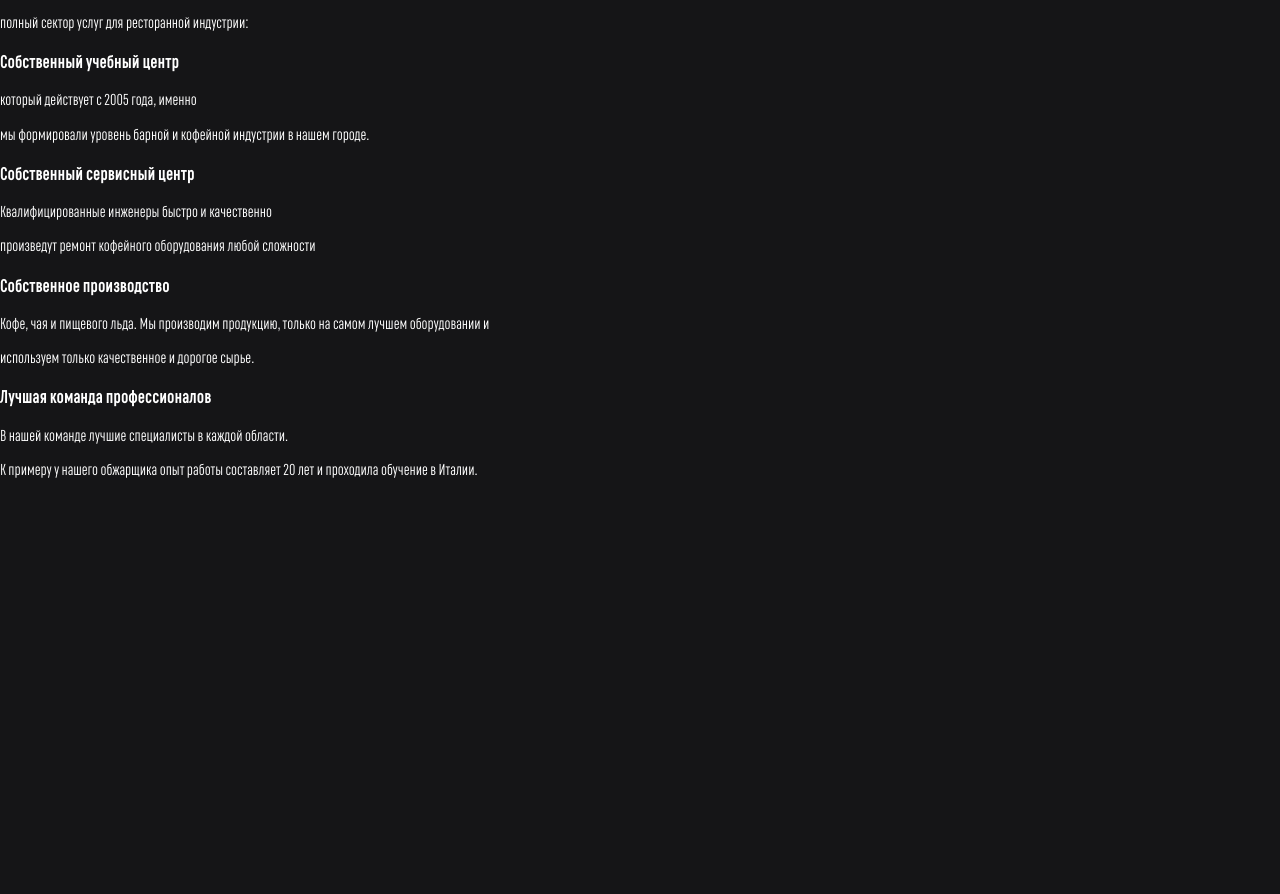
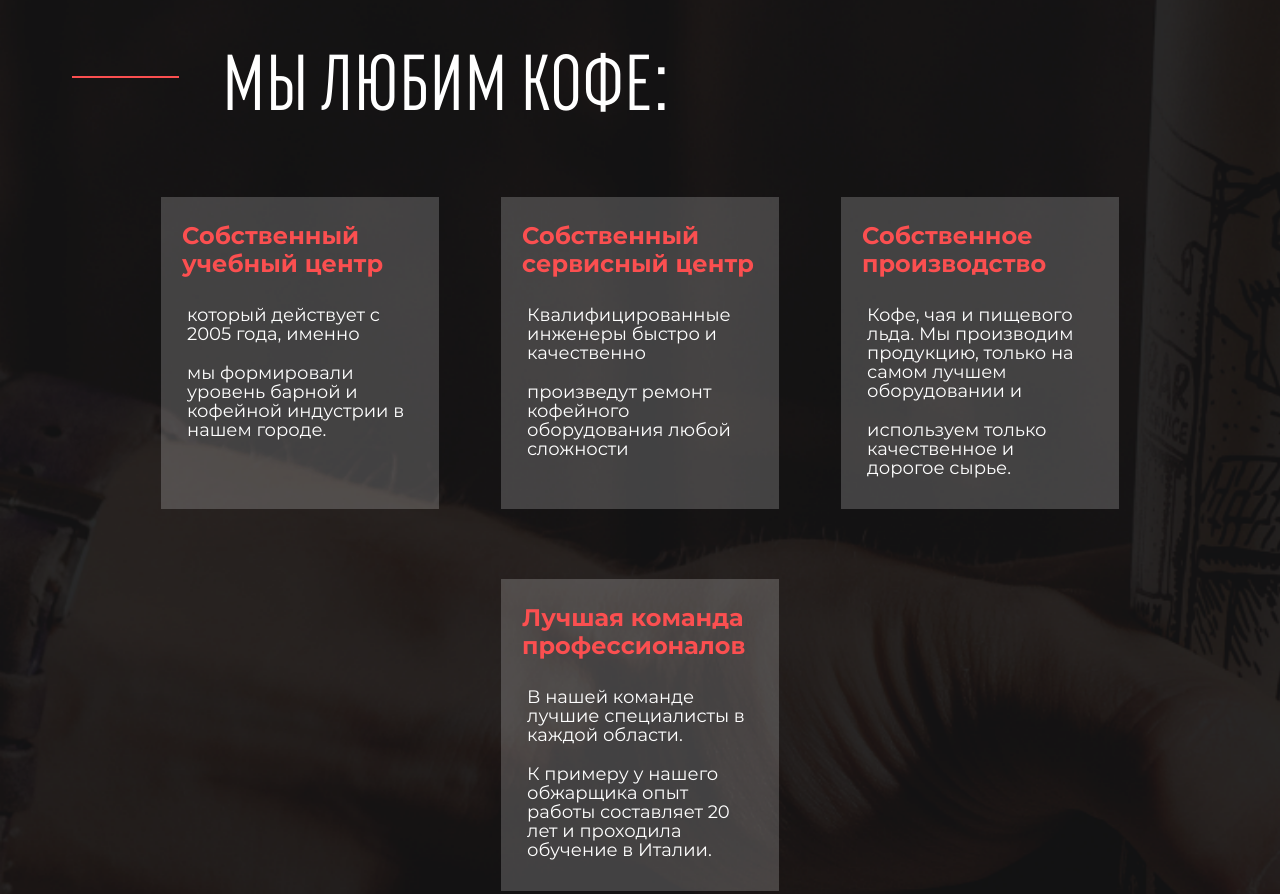
Before and after one commit to LOOKATmixer/testovoe-barservice, a plain HTML site: page index.html in a window 1280 px wide. Shown: the part 1360-2254 px from the top of the page. Before the commit the page ends 1854 px from the top, so only its background shows below. Drawn offline with nearby package versions, Linux system fonts and the light colour scheme.

Commit message:
added services

```diff
--- a/css/index.css
+++ b/css/index.css
@@ -224,8 +224,6 @@ body {
   background: url(../images/team.png);
   background-size: cover;
   box-sizing: border-box;
-  width: 100%;
-  max-height: 714px;
 }
 
 .about__team {
@@ -236,19 +234,21 @@ body {
   overflow: hidden;
 }
 
-.about__title {
+.container__title {
   position: absolute;
   margin: 0;
+  font-weight: 400;
   font-size: 80px;
   line-height: 83px;
   text-transform: uppercase;
   padding-left: 150px;
-  width: 320px;
 }
 
-.about__container {
+.block__title-container {
   position: relative;
-  max-width: 600px;
+  display: flex;
+  align-items: center;
+  max-width: 800px;
   left: 72px;
   top: 79px;
 }
@@ -256,17 +256,69 @@ body {
 .red-line {
   background-color: #fb4f50;
   position: absolute;
+  top: 50%;
+  left: 0;
   width: 107px;
   height: 2px;
-  margin-top: 40px;
 }
 
 /* Услуги -------*/
 
 .services {
-
+  display: block;
+  position: relative;
+  background: url(../images/services-background.png);
+  background-size: cover;
+  box-sizing: border-box;
 }
 
+.service__cards {
+  display: flex;
+  flex-wrap: wrap;
+  justify-content: center;
+  align-items: center;
+  margin: 200px auto 0;
+}
+
+.card__item {
+  max-width: 340px;
+  width: 100%;
+  margin-bottom: 70px;
+}
+
+.service__card {
+  display: block;
+  margin: 0 auto;
+  width: 278px;
+  height: 312px;
+  background: rgba(255, 255, 255, 0.2);
+}
+
+.service__title {
+  padding: 25px 25px 0 21px;
+  font-family: 'Montserrat';
+  margin: 0;
+  color: #fb4f50;
+  text-overflow: ellipsis;
+  overflow: hidden;
+  font-size: 24px;
+  font-weight: 700;
+  line-height: 28px;
+}
+
+.service__description {
+  margin: 28px 26px 0;
+  font-family: 'Montserrat';
+  text-overflow: ellipsis;
+  overflow: hidden;
+  font-size: 18px;
+  font-weight: 400;
+  line-height: 19px;
+}
+
+.service__description:last-child {
+  margin: 20px 26px 78px;
+}
 
 @media screen and (max-width: 1023px) {
   .header__logo {
@@ -318,9 +370,15 @@ body {
     display: none;
   }
 
+/* Заголовок с красной линией -------*/
+
+  .red-line {
+    display: none;
+  }
+
 /* О Компании -------*/
 
-  .about__title {
+  .container__title {
     position: relative;
     margin: 0;
     font-size: 35px;
@@ -328,15 +386,14 @@ body {
     padding-left: 20px;
   }
 
-  .about__container {
+  .block__title-container {
     position: relative;
     margin: 0;
     padding-top: 0;
   }
 
-  .about__container span {
-    display: none;
-  }
+/* Услуги -------*/
+
 }
 
 @media screen and (max-width: 767px) {
@@ -495,7 +552,6 @@ body {
     bottom: 0;
     right: 20px;
     background: rgba(0, 0, 0, 0.8);
-
   }
 
   /* О Компании мобилка -------*/
@@ -508,9 +564,16 @@ body {
     max-width: 100%;
   }
 
-  .about__container {
+  .block__title-container {
     position: relative;
     left: 10px;
     top: 20px;
   }
+
+  /* Услуги мобилка -------*/
+
+.service__cards {
+  margin: 90px auto 0;
 }
+
+}
--- a/index.html
+++ b/index.html
@@ -295,20 +295,21 @@
         <!--О компании-->
         <a class='link' href='#'>
           <div class="about">
-            <div class="about__container">
+            <div class="block__title-container">
               <span class='red-line'></span>
-              <p class="about__title">О Компании</p>
+              <h2 class="container__title">О Компании</h2>
             </div>
             <img src='../images/aboutteam.png' alt='Команда Bar-Service' class="about__team" />
           </div>
         </a>
         <!--Услуги-->
         <div class="services">
-          <div class="services__container-title">
-            <span></span>
-            <p class="services__title">полный сектор услуг для ресторанной индустрии:</p>
+          <div class="block__title-container">
+            <span class='red-line'></span>
+            <h2 class="container__title">Мы любим кофе:</h2>
           </div>
-          <div class="services__container">
+          <div class="service__cards">
+            <div class="card__item">
             <div class="service__card">
               <h3 class="service__title">
                 Собственный
@@ -321,6 +322,8 @@
                 мы формировали уровень барной и кофейной индустрии в нашем городе.
               </p>
             </div>
+          </div>
+          <div class="card__item">
             <div class="service__card">
               <h3 class="service__title">
                 Собственный
@@ -333,6 +336,8 @@
                 произведут ремонт кофейного оборудования любой сложности
               </p>
             </div>
+          </div>
+            <div class="card__item">
             <div class="service__card">
               <h3 class="service__title">
                 Собственное
@@ -345,6 +350,8 @@
                 используем только качественное и дорогое сырье.
               </p>
             </div>
+          </div>
+            <div class="card__item">
             <div class="service__card">
               <h3 class="service__title">
                 Лучшая команда
@@ -360,6 +367,7 @@
               </p>
             </div>
           </div>
+          </div>
         </div>
 
       </main>
--- a/vendor/fonts/fonts.css
+++ b/vendor/fonts/fonts.css
@@ -3,6 +3,12 @@
   font-style: normal;
   font-weight: 400;
   src: url(./Montserrat-Regular.woff) format('woff');
+}
+@font-face {
+  font-family: 'Montserrat';
+  font-style: normal;
+  font-weight: 700;
+  src: url(./Montserrat-Bold.woff) format('woff');
 }
 @font-face {
   font-family: 'RF Rufo';
```
Also changed, not shown: images/Главаня мобилка 2.jpg (deleted), images/Главная 4 вариант.jpg (deleted), vendor/fonts/Montserrat-Bold.woff (added).
